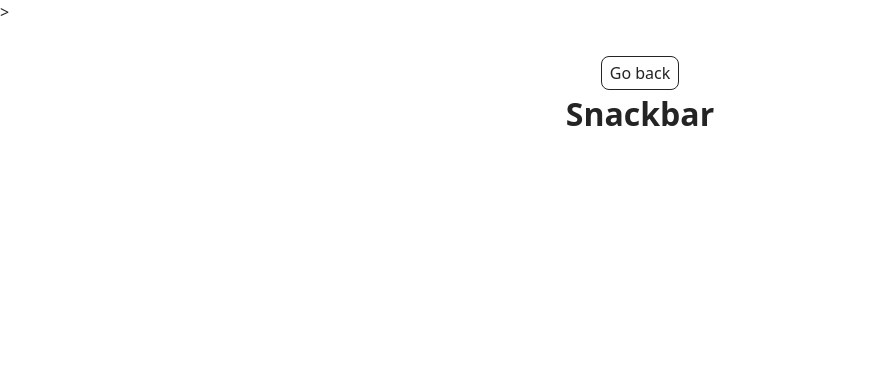
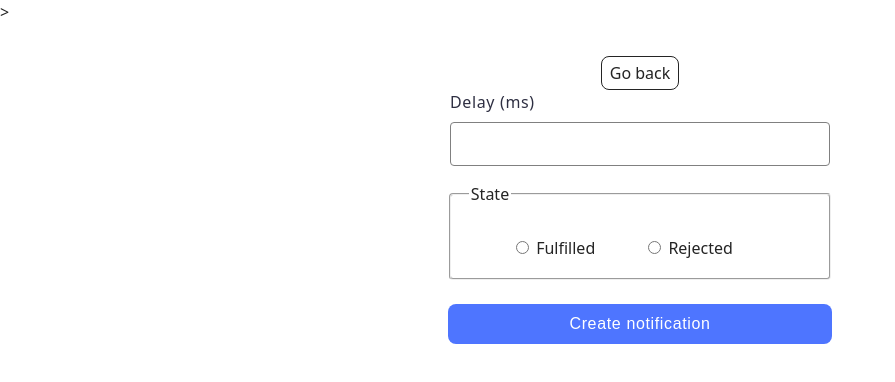
Before and after one commit to YevhenKandyba/goit-js-hw-10, a website built with Vite: page src/2-snackbar.html in a window 1280 px wide. Shown: the whole page, without its empty margins (0-895 px from the left). Built offline with nearby package versions, Linux system fonts and the light colour scheme; a script that the page names is missing.

Commit message:
Add Home Work 10

```diff
--- a/src/2-snackbar.html
+++ b/src/2-snackbar.html
@@ -6,6 +6,10 @@
     <meta name="viewport" content="width=device-width, initial-scale=1.0" />
     <title>Snackbar</title>
     <link rel="stylesheet" href="./css/styles.css" />
+    <link
+      rel="stylesheet"
+      href="https://cdnjs.cloudflare.com/ajax/libs/izitoast/1.4.0/css/iziToast.min.css"
+    />
   </head>
   <body>
     >
@@ -13,9 +17,31 @@
     <main>
       <div class="container">
         <a class="back-link" href="./index.html">Go back</a>
-        <h1 class="main-title">Snackbar</h1>
+
+        <form class="form">
+          <label class="form-delay">
+            Delay (ms)
+            <input class="delay-input" type="number" name="delay" required />
+          </label>
+          <fieldset class="state">
+            <legend class="input-state">State</legend>
+            <div class="state-label">
+              <label class="label-state">
+                <input type="radio" name="state" value="fulfilled" required />
+                Fulfilled
+              </label>
+              <label class="label-state">
+                <input type="radio" name="state" value="rejected" required />
+                Rejected
+              </label>
+            </div>
+          </fieldset>
+
+          <button class="btn-sb" type="submit">Create notification</button>
+        </form>
       </div>
     </main>
     <script type="module" src="./js/2-snackbar.js"></script>
+    <script src="https://cdnjs.cloudflare.com/ajax/libs/izitoast/1.4.0/js/iziToast.min.js"></script>
   </body>
 </html>
--- a/src/css/styles.css
+++ b/src/css/styles.css
@@ -115,3 +115,91 @@
     line-height: 1.5;
     color: #2e2f42;
 }
+
+/* Snackbar */
+
+.form {
+  display: flex;
+  flex-direction: column;
+  align-items: center;
+  justify-content: center;
+}
+
+.form-delay {
+  display: flex;
+  flex-direction: column;
+  align-items: flex-start;
+  gap: 8px;
+  margin-bottom: 16px;
+  font-weight: 400;
+    font-size: 16px;
+    line-height: 1.5;
+    letter-spacing: 0.04em;
+    color: #2e2f42;
+}
+
+.delay-input{
+  border: 1px solid #808080;
+    border-radius: 4px;
+    width: 360px;
+    height: 40px;
+    padding-left: 16px;
+    font-weight: 400;
+      font-size: 16px;
+      line-height: 1.5;
+      letter-spacing: 0.04em;
+      color: #2e2f42;
+}
+
+.delay-input:hover {
+  border: 1px solid #000;
+}
+
+.delay-input:active {
+  border: 1px solid #4e75ff;
+}
+
+.state {
+  border-radius: 4px;
+    stroke-width: 1px;
+    stroke: #808080;
+    margin-bottom: 24px;
+    width: 354px;
+      height: 78px;
+}
+
+.state:hover {
+  border-radius: 4px;
+    stroke-width: 1px;
+    stroke: #000;
+}
+
+.input-state {
+  margin-left: -150px;
+}
+
+.state-label{
+display: flex;
+margin: 24px 48px 8px 48px;
+
+gap: 48px;
+}
+
+.btn-sb {
+  border-radius: 8px;
+    padding: 8px 16px;
+    width: 384px;
+    height: 40px;
+    background: #4e75ff;
+    font-weight: 500;
+      font-size: 16px;
+      line-height: 1.5;
+      letter-spacing: 0.04em;
+      color: #fff;
+      border: none;
+      cursor: pointer;
+}
+
+.btn-sb:hover {
+  background: #6c8cff;
+}
--- a/src/js/2-snackbar.js
+++ b/src/js/2-snackbar.js
@@ -1 +1,36 @@
-console.log('Snackbar');
+document.addEventListener('DOMContentLoaded', () => {
+  const form = document.querySelector('.form');
+
+  form.addEventListener('submit', (event) => {
+    event.preventDefault();
+
+    const delay = parseInt(form.delay.value);
+    const state = form.state.value;
+
+    function createPromise(delay, state) {
+      return new Promise((resolve, reject) => {
+        setTimeout(() => {
+          if (state === 'fulfilled') {
+            resolve(delay);
+          } else {
+            reject(delay);
+          }
+        }, delay);
+      });
+    }
+
+    createPromise(delay, state)
+      .then((delay) => {
+        iziToast.success({
+          message: `✅ Fulfilled promise in ${delay}ms`,
+          position: 'topRight',
+        });
+      })
+      .catch((delay) => {
+        iziToast.error({
+          message: `❌ Rejected promise in ${delay}ms`,
+          position: 'topRight',
+        });
+      });
+  });
+});
```
